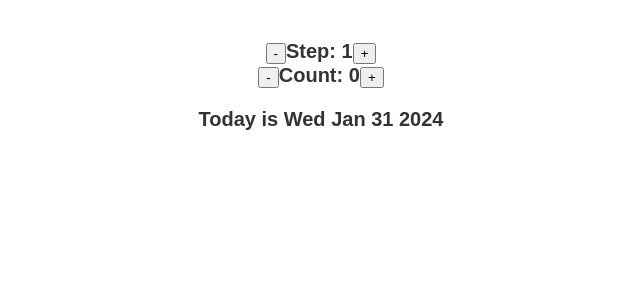
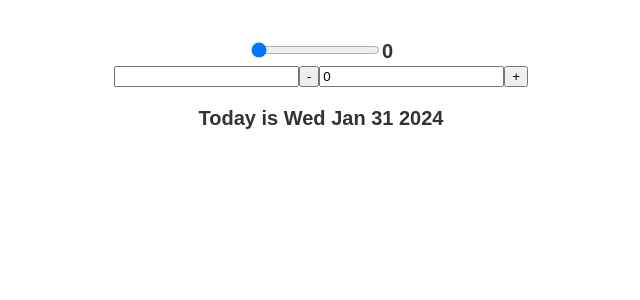
Before and after one commit to Soulbolt/date-counter, a React (Create React App) app: page / in a window 1280 px wide. Shown: the top 300 px of the page, without its empty margins (319-959 px from the left). Built offline with nearby package versions, Linux system fonts and the light colour scheme.

Commit message:
Add slider for the stepper to replace butons. WIP for number input date change.

```diff
--- a/src/App.js
+++ b/src/App.js
@@ -18,7 +18,7 @@ export default function App() {
  */
 function Counter() {
   const [count, setCount] = useState(0);
-  const [step, setStep] = useState(1);
+  const [step, setStep] = useState(0);
 
   const date = new Date("January 31, 2024");
   date.setDate(date.getDate() + count);
@@ -34,23 +34,35 @@ function Counter() {
     <>
       <div>
         <div>
-          <button className="button" onClick={() => setStep((s) => s - 1)}>
+          <input
+            type="range"
+            min="0"
+            max={"10"}
+            onChange={() => setStep((s) => s + 1)}
+            value="0"
+          />
+          {/* <button className="button" onClick={() => setStep((s) => s - 1)}>
             -
-          </button>
-          <span>Step: {step}</span>
+          </button> */}
+          <span>{step}</span>
 
-          <button className="button" onClick={() => setStep((s) => s + 1)}>
+          {/* <button className="button" onClick={() => setStep((s) => s + 1)}>
             +
-          </button>
+          </button> */}
         </div>
       </div>
       <div>
         <div>
+          <input type="number" className="button" onClick={decreaseCount} />
           <button className="button" onClick={decreaseCount}>
             -
           </button>
-          <span>Count: {count}</span>
-
+          <input
+            type="number"
+            className="button"
+            onClick={decreaseCount}
+            value={count}
+          />
           <button className="button" onClick={increaseCount}>
             +
           </button>
```
